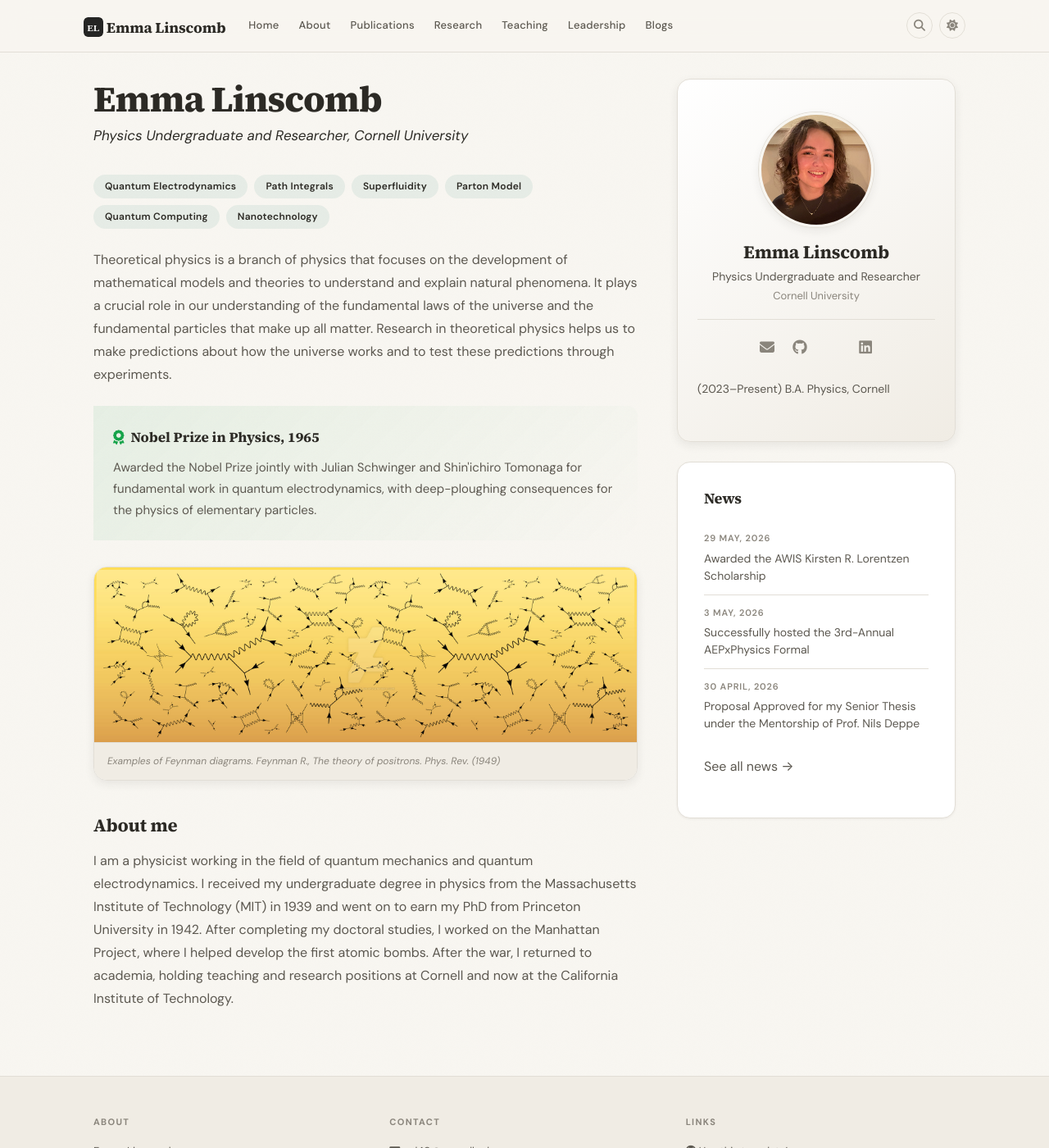
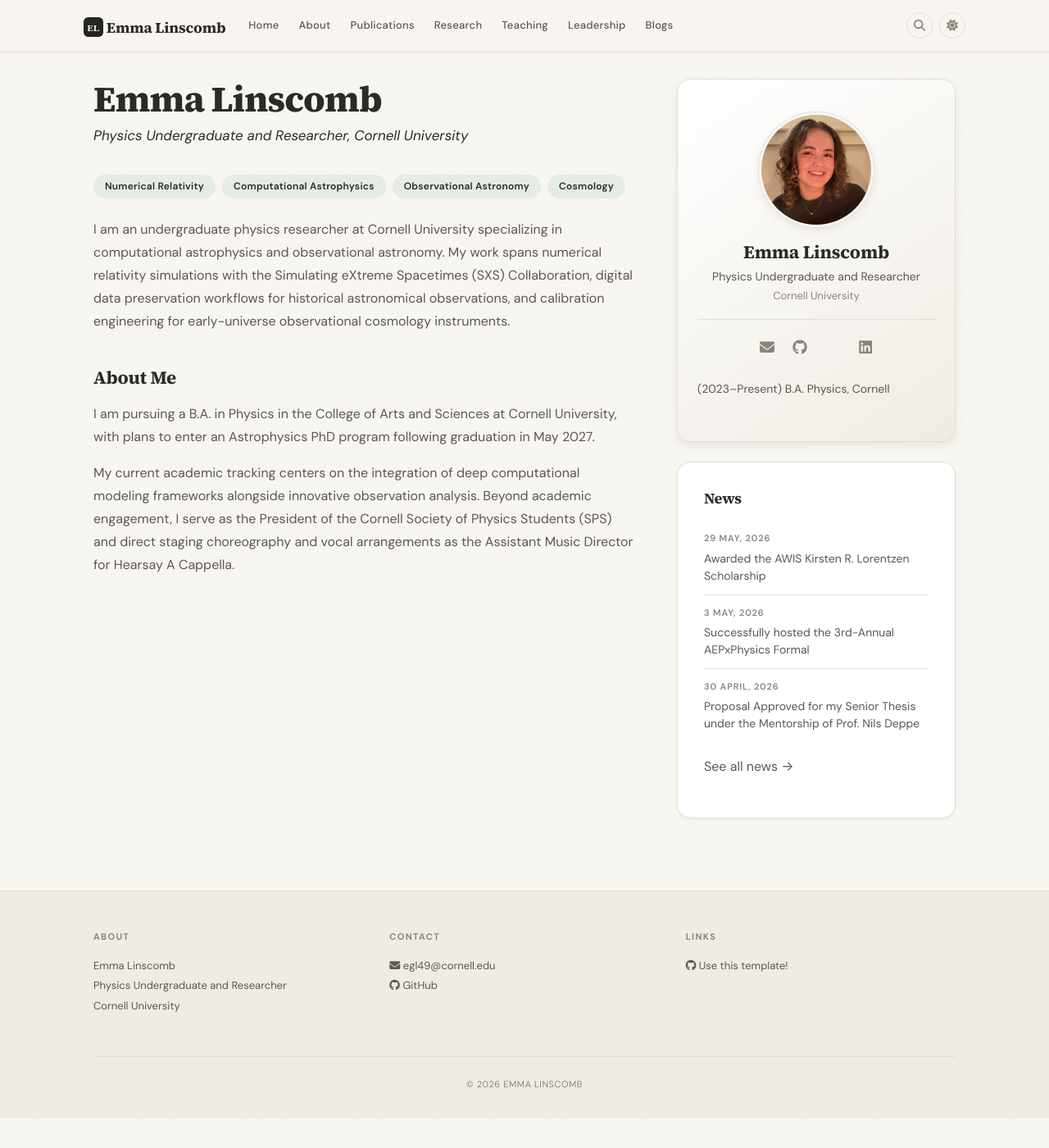
Before and after one commit to egl49/egl49.github.io, a Jekyll site: the page built from _pages/home.md, in a window 1280 px wide and 1400 px high. Shown: the whole window at 82% size. Built offline with Jekyll 4.4.1, drawn with Linux system fonts in a browser that asks for light colours; a style sheet for code colours, icons or effects is not loaded.

Commit message:
Revise home page content and personal bio
Updated personal introduction and research focus. Removed outdated information and added current academic pursuits and roles.

```diff
--- a/_pages/home.md
+++ b/_pages/home.md
@@ -9,31 +9,16 @@ permalink: /
 <p class="home-hero-sub">{{ site.title }}, {{ site.institution }}</p>
 
 <div class="chip-container" markdown="0">
-<a href="{{ site.url }}{{ site.baseurl }}/research" class="chip">Quantum Electrodynamics</a>
-<a href="{{ site.url }}{{ site.baseurl }}/research" class="chip">Path Integrals</a>
-<a href="{{ site.url }}{{ site.baseurl }}/research" class="chip">Superfluidity</a>
-<a href="{{ site.url }}{{ site.baseurl }}/research" class="chip">Parton Model</a>
-<a href="{{ site.url }}{{ site.baseurl }}/research" class="chip">Quantum Computing</a>
-<a href="{{ site.url }}{{ site.baseurl }}/research" class="chip">Nanotechnology</a>
+<a href="{{ site.url }}{{ site.baseurl }}/research" class="chip">Numerical Relativity</a>
+<a href="{{ site.url }}{{ site.baseurl }}/research" class="chip">Computational Astrophysics</a>
+<a href="{{ site.url }}{{ site.baseurl }}/research" class="chip">Observational Astronomy</a>
+<a href="{{ site.url }}{{ site.baseurl }}/research" class="chip">Cosmology</a>
 </div>
 
-Theoretical physics is a branch of physics that focuses on the development of mathematical models and theories to understand and explain natural phenomena.
-It plays a crucial role in our understanding of the fundamental laws of the universe and the fundamental particles that make up all matter.
-Research in theoretical physics helps us to make predictions about how the universe works and to test these predictions through experiments.
+I am an undergraduate physics researcher at Cornell University specializing in computational astrophysics and observational astronomy. My work spans numerical relativity simulations with the Simulating eXtreme Spacetimes (SXS) Collaboration, digital data preservation workflows for historical astronomical observations, and calibration engineering for early-universe observational cosmology instruments.
 
-<div class="callout callout-success" markdown="0">
-<div class="callout-title"><i class="fa-solid fa-award callout-icon"></i> Nobel Prize in Physics, 1965</div>
-<p>Awarded the Nobel Prize jointly with Julian Schwinger and Shin'ichiro Tomonaga for fundamental work in quantum electrodynamics, with deep-ploughing consequences for the physics of elementary particles.</p>
-</div>
+### About Me
 
-<div class="banner-frame" markdown="0">
-<img src="{{ site.url }}{{ site.baseurl }}/images/banner.jpg" alt="Feynman diagrams" loading="lazy">
-<div class="banner-caption">Examples of Feynman diagrams. Feynman R., <em>The theory of positrons. Phys. Rev.</em> (1949)</div>
-</div>
+I am pursuing a B.A. in Physics in the College of Arts and Sciences at Cornell University, with plans to enter an Astrophysics PhD program following graduation in May 2027.
 
-### About me
-
-I am a physicist working in the field of quantum mechanics and quantum electrodynamics.
-I received my undergraduate degree in physics from the Massachusetts Institute of Technology (MIT) in 1939 and went on to earn my PhD from Princeton University in 1942.
-After completing my doctoral studies, I worked on the Manhattan Project, where I helped develop the first atomic bombs.
-After the war, I returned to academia, holding teaching and research positions at Cornell and now at the California Institute of Technology.
+My current academic tracking centers on the integration of deep computational modeling frameworks alongside innovative observation analysis. Beyond academic engagement, I serve as the President of the Cornell Society of Physics Students (SPS) and direct staging choreography and vocal arrangements as the Assistant Music Director for Hearsay A Cappella.
```
